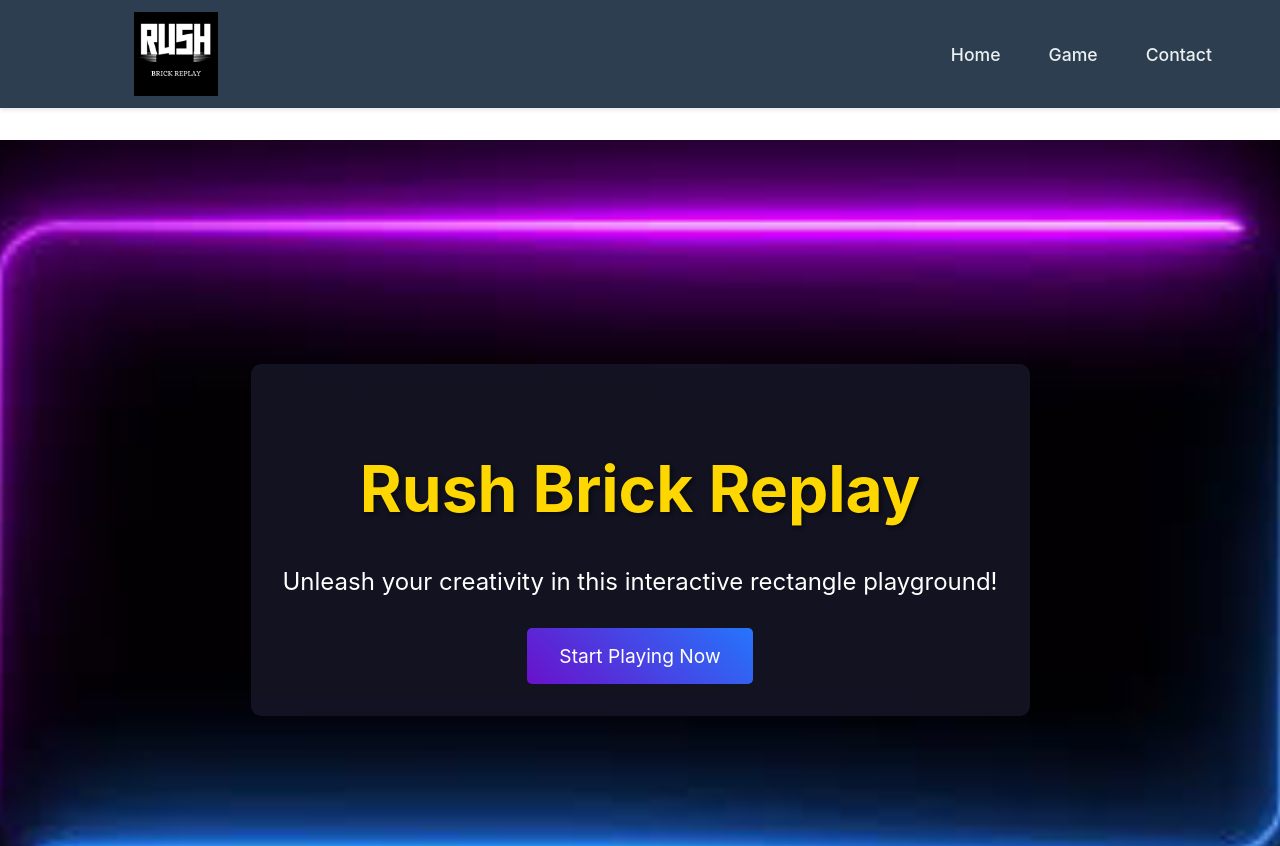
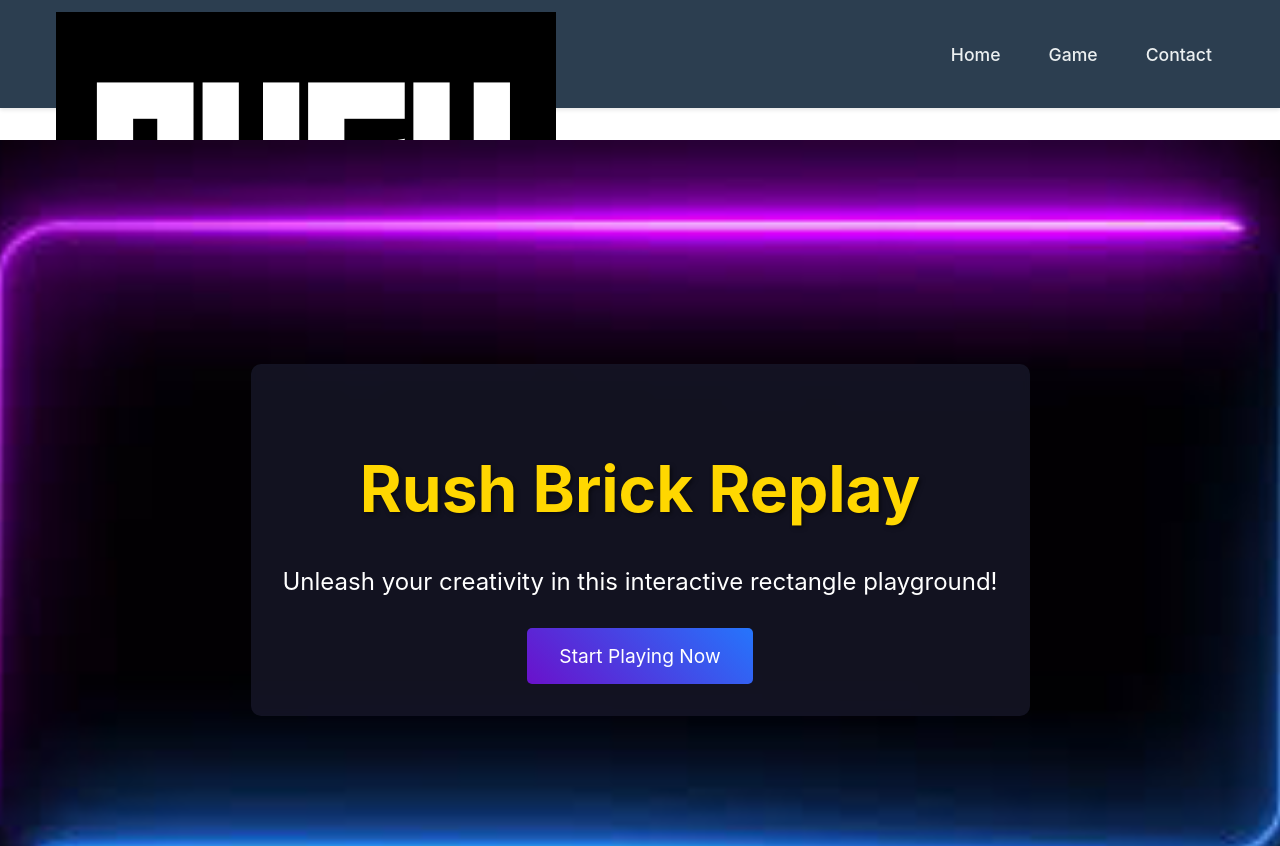
Before and after one commit to Chiyobabsy/Game, a Next.js app: page / in a window 1280 px wide. Shown: the top 846 px of the page. Built offline with nearby package versions, Linux system fonts and the light colour scheme.

Commit message:
Update Header.tsx

```diff
--- a/components/Header.tsx
+++ b/components/Header.tsx
@@ -8,7 +8,7 @@ const Header: React.FC = () => {
     <header className={styles.header}>
       <div className={styles.container}>
         <Link href="/" className={styles.logo}>
-          <Image src="/logo.png" alt="Site Logo" layout="fill" objectFit="contain" priority />
+          <img src="/Game/logo.png" alt="Site Logo" layout="fill" objectFit="contain" priority />
         </Link>
         <nav className={styles.nav}>
           <Link href="/" className={styles.navLink}>Home</Link>
```
